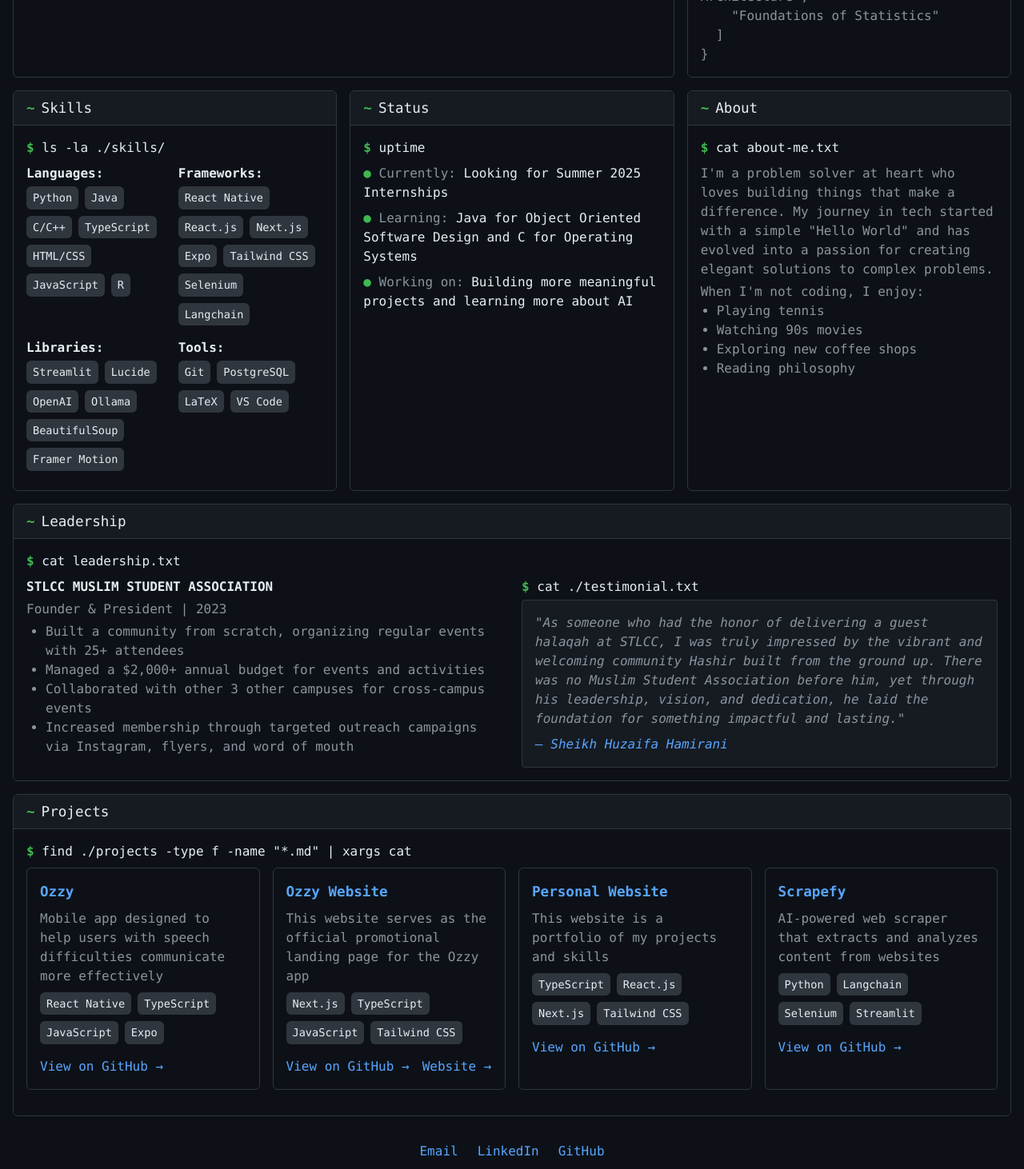
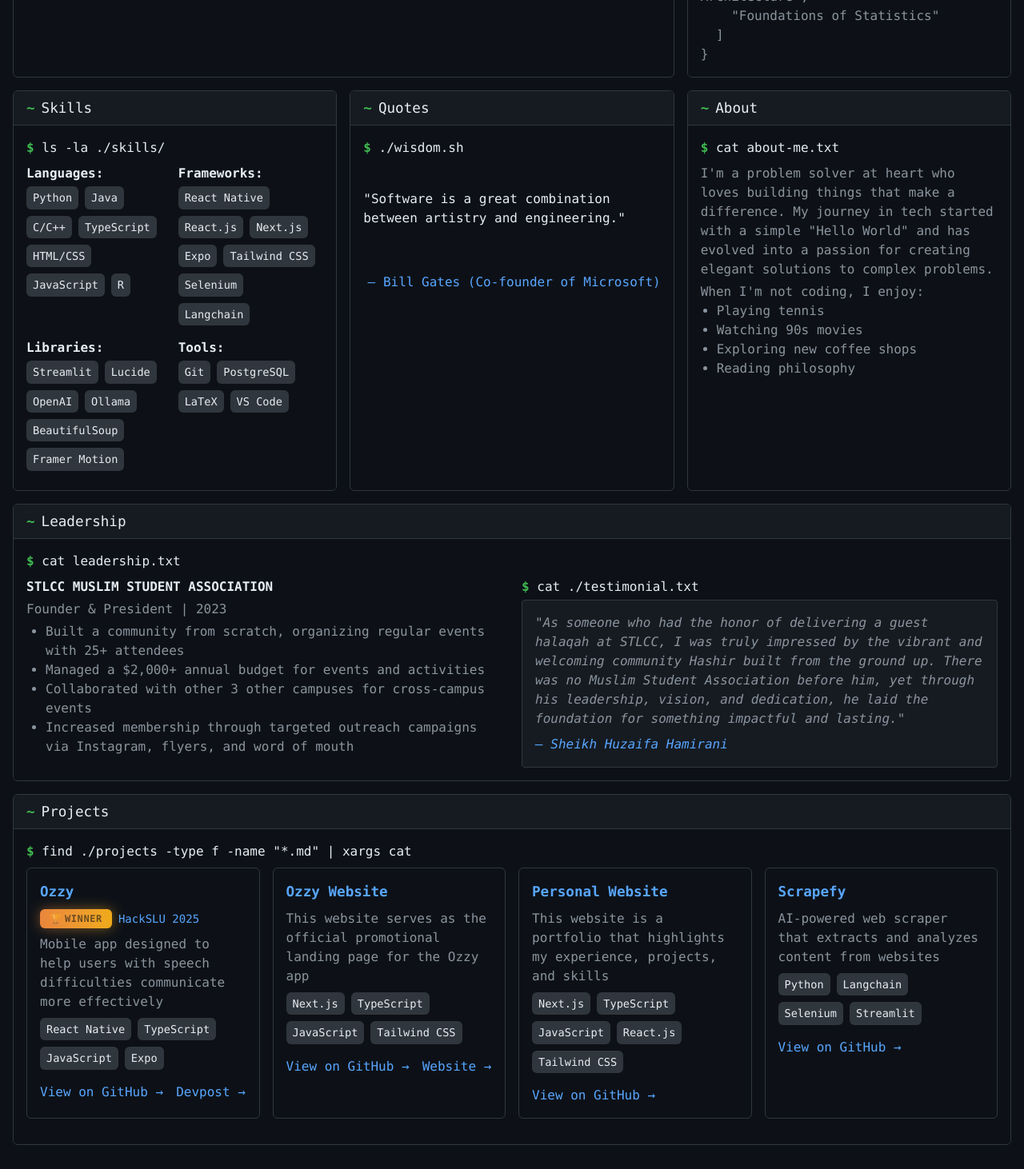
Before and after one commit to mhashir03/Portfolio, a Next.js app: page / in a window 1280 px wide. Shown: the part 800-2262 px from the top of the page at 80% size. Built offline with nearby package versions, Linux system fonts and the light colour scheme.

Commit message:
rid of status, added quotes, and added winner symbol for ozzy

```diff
--- a/src/app/globals.css
+++ b/src/app/globals.css
@@ -292,3 +292,225 @@ h1, h2, h3, h4, h5, h6 {
     --foreground: var(--color-terminal-text);
   }
 }
+
+/* Terminal typing effect styles */
+.typing-text {
+  overflow: hidden;
+  white-space: nowrap;
+  animation: typing 1s steps(20, end);
+  width: fit-content;
+  display: inline-block;
+}
+
+.typing-text-delay-1 {
+  overflow: hidden;
+  white-space: nowrap;
+  animation: typing 1s steps(20, end);
+  animation-delay: 1s;
+  width: 0;
+  animation-fill-mode: forwards;
+}
+
+.typing-text-delay-2 {
+  overflow: hidden;
+  white-space: nowrap;
+  animation: typing 1.5s steps(30, end);
+  animation-delay: 2.5s;
+  width: 0;
+  animation-fill-mode: forwards;
+}
+
+.typing-text-delay-3 {
+  overflow: hidden;
+  white-space: nowrap;
+  animation: typing 2s steps(60, end);
+  animation-delay: 4s;
+  width: 0;
+  animation-fill-mode: forwards;
+}
+
+.typing-text-delay-4 {
+  overflow: hidden;
+  white-space: nowrap;
+  animation: typing 1.5s steps(30, end);
+  animation-delay: 6.5s;
+  width: 0;
+  animation-fill-mode: forwards;
+}
+
+.typing-text-delay-5 {
+  overflow: hidden;
+  white-space: nowrap;
+  animation: typing 2.5s steps(60, end);
+  animation-delay: 8s;
+  width: 0;
+  animation-fill-mode: forwards;
+}
+
+.typing-text-delay-6 {
+  opacity: 0;
+  animation: fadeIn 0.5s;
+  animation-delay: 10.5s;
+  animation-fill-mode: forwards;
+}
+
+@keyframes typing {
+  from { width: 0 }
+  to { width: 100% }
+}
+
+@keyframes fadeIn {
+  from { opacity: 0 }
+  to { opacity: 1 }
+}
+
+.cursor-typing-blink {
+  display: inline-block;
+  width: 0.6em;
+  height: 1em;
+  background-color: var(--color-terminal-success);
+  animation: blink 1s step-end infinite;
+  vertical-align: text-bottom;
+  margin-left: 0.2em;
+}
+
+.typing-effect-container {
+  font-family: ui-monospace, SFMono-Regular, Menlo, Monaco, Consolas, "Liberation Mono", "Courier New", monospace;
+  line-height: 1.5;
+  overflow: hidden;
+}
+
+.typing-line {
+  color: var(--color-terminal-text);
+}
+
+.typing-output {
+  color: var(--color-terminal-muted);
+  margin-left: 1rem;
+}
+
+/* Matrix animation styles */
+.matrix-container {
+  position: relative;
+  background-color: black;
+  overflow: hidden;
+  border-radius: 0.25rem;
+}
+
+.matrix-animation {
+  position: absolute;
+  top: 0;
+  left: 0;
+  right: 0;
+  bottom: 0;
+  color: #3fb950;
+  font-family: monospace;
+  font-size: 14px;
+  text-shadow: 0 0 5px rgba(63, 185, 80, 0.8);
+}
+
+.matrix-column {
+  position: absolute;
+  top: -20px;
+  width: 30px;
+  text-align: center;
+  animation: matrix-rain 3s linear infinite;
+}
+
+.matrix-column span {
+  display: block;
+  animation: matrix-flicker 0.5s linear infinite;
+}
+
+@keyframes matrix-rain {
+  0% {
+    transform: translateY(-100%);
+  }
+  100% {
+    transform: translateY(100vh);
+  }
+}
+
+@keyframes matrix-flicker {
+  0%, 100% {
+    opacity: 1;
+  }
+  50% {
+    opacity: 0.8;
+  }
+}
+
+/* Optional: Add a glow effect to the central text */
+.mix-blend-difference {
+  text-shadow: 0 0 10px rgba(63, 185, 80, 0.8), 0 0 20px rgba(63, 185, 80, 0.5);
+  font-weight: 800;
+  letter-spacing: 1px;
+}
+
+/* Quote animation styles */
+.typing-quote {
+  position: relative;
+  width: 100%;
+  overflow: hidden;
+}
+
+.typing-quote span {
+  display: inline-block;
+  white-space: pre-wrap;
+  position: relative;
+}
+
+.typing-quote span::before {
+  content: '';
+  position: absolute;
+  top: 0;
+  right: 0;
+  bottom: 0;
+  left: 0;
+  background-color: var(--background);
+  border-left: 0.15em solid var(--color-terminal-success);
+  animation: typing 4s steps(40, end) forwards, blink-caret 0.75s step-end infinite;
+}
+
+.quote-author-animate {
+  animation: fadeInAuthor 1s ease forwards;
+  animation-delay: 4s;
+}
+
+@keyframes typing {
+  from { left: 0 }
+  to { left: 100% }
+}
+
+@keyframes blink-caret {
+  from, to { border-color: transparent }
+  50% { border-color: var(--color-terminal-success) }
+}
+
+@keyframes fadeInAuthor {
+  from { opacity: 0 }
+  to { opacity: 1 }
+}
+
+/* This will be used for quote cycling with JavaScript */
+.quote-container[data-state="transition-out"] .typing-quote span::before {
+  animation: none;
+}
+
+.quote-container[data-state="transition-out"] .typing-quote {
+  animation: fadeOutQuote 1s ease forwards;
+}
+
+.quote-container[data-state="transition-out"] .quote-author {
+  animation: fadeOutAuthor 1s ease forwards;
+}
+
+@keyframes fadeOutQuote {
+  from { opacity: 1 }
+  to { opacity: 0 }
+}
+
+@keyframes fadeOutAuthor {
+  from { opacity: 1 }
+  to { opacity: 0 }
+}
--- a/src/app/page.tsx
+++ b/src/app/page.tsx
@@ -1,7 +1,17 @@
-import React from 'react';
+'use client';
+
+import React, { useEffect } from 'react';
 import Link from 'next/link';
+import { quotes } from './quotes';
 
 export default function Home() {
+  useEffect(() => {
+    // Import cycleQuotes function dynamically
+    import('./quotes').then(module => {
+      module.cycleQuotes();
+    });
+  }, []);
+
   return (
     <div className="terminal-container">
       {/* Header Section */}
@@ -224,29 +234,30 @@ export default function Home() {
           </div>
         </div>
 
-        {/* Status Section */}
+        {/* Matrix Digital Rain Section */}
         <div className="bento-item">
           <div className="terminal-header">
             <span className="terminal-prompt">~</span>
-            <span className="ml-2 text-[#e6edf3]">Status</span>
+            <span className="ml-2 text-[#e6edf3]">Quotes</span>
           </div>
           <div className="terminal-content">
-            <p>
+            <p className="mb-2">
               <span className="terminal-prompt">$</span>
-              <span className="terminal-command"> uptime</span>
+              <span className="terminal-command"> ./wisdom.sh</span>
             </p>
 
             <div className="terminal-output">
-              <div className="space-y-2">
-                <p>
-                  <span className="text-[#3fb950]">●</span> Currently: <span className="text-[#e6edf3]">Looking for Summer 2025 Internships</span>
-                </p>
-                <p>
-                  <span className="text-[#3fb950]">●</span> Learning: <span className="text-[#e6edf3]">Java for Object Oriented Software Design and C for Operating Systems</span>
-                </p>
-                <p>
-                  <span className="text-[#3fb950]">●</span> Working on: <span className="text-[#e6edf3]">Building more meaningful projects and learning more about AI</span>
-                </p>
+              <div className="quote-container h-48 flex flex-col justify-center">
+                <div className="typing-quote mb-2 overflow-hidden whitespace-pre-wrap" style={{ minHeight: '6rem' }}>
+                  <span className="text-[#e6edf3]">"Software is a great combination between artistry and engineering."</span>
+                </div>
+                <div className="quote-author text-right text-[#58a6ff] opacity-0 quote-author-animate">
+                  — Bill Gates (Co-founder of Microsoft)
+                </div>
+                <div className="cursor-line mt-4 typing-text-delay-6 hidden">
+                  <span className="terminal-prompt">$</span>
+                  <span className="cursor-typing-blink"></span>
+                </div>
               </div>
             </div>
           </div>
@@ -334,7 +345,19 @@ export default function Home() {
             <div className="terminal-output">
               <div className="grid grid-cols-1 md:grid-cols-2 lg:grid-cols-4 gap-4">
                 <div className="project-card">
-                  <h3 className="project-title">Ozzy</h3>
+                  <div className="flex flex-col mb-2">
+                    <h3 className="project-title mb-1">Ozzy</h3>
+                    <div className="inline-flex items-center">
+                      <div className="relative">
+                        <div className="bg-gradient-to-r from-[#f0883e] to-[#f5af19] text-[#0d1117] text-xs font-bold py-1 px-3 rounded-md flex items-center animate-pulse">
+                          <span className="mr-1">🏆</span>
+                          <span className="font-mono tracking-wider">WINNER</span>
+                        </div>
+                        <div className="absolute inset-0 bg-gradient-to-r from-[#f0883e] to-[#f5af19] rounded-md blur-sm opacity-40 animate-pulse" style={{ animationDelay: '0.5s' }}></div>
+                      </div>
+                      <span className="text-[#58a6ff] ml-2 text-sm">HackSLU 2025</span>
+                    </div>
+                  </div>
                   <p className="text-[#8b949e]">Mobile app designed to help users with speech difficulties communicate more effectively</p>
                   <div className="flex flex-wrap mt-2">
                     <span className="skill-tag">React Native</span>
@@ -342,7 +365,10 @@ export default function Home() {
                     <span className="skill-tag">JavaScript</span>
                     <span className="skill-tag">Expo</span>
                   </div>
-                  <a href="https://github.com/mhashir03/Ozzy" target="_blank" rel="noopener noreferrer" className="terminal-link block mt-2">View on GitHub →</a>
+                  <div className="flex space-x-4 mt-2">
+                    <a href="https://github.com/mhashir03/Ozzy" target="_blank" rel="noopener noreferrer" className="terminal-link">View on GitHub →</a>
+                    <a href="https://devpost.com/software/ozzy" target="_blank" rel="noopener noreferrer" className="terminal-link">Devpost →</a>
+                  </div>
                 </div>
 
                 <div className="project-card">
@@ -362,11 +388,12 @@ export default function Home() {
 
                 <div className="project-card">
                   <h3 className="project-title">Personal Website</h3>
-                  <p className="text-[#8b949e]">This website is a portfolio of my projects and skills</p>
+                  <p className="text-[#8b949e]">This website is a portfolio that highlights my experience, projects, and skills</p>
                   <div className="flex flex-wrap mt-2">
+                    <span className="skill-tag">Next.js</span>
                     <span className="skill-tag">TypeScript</span>
+                    <span className="skill-tag">JavaScript</span>
                     <span className="skill-tag">React.js</span>
-                    <span className="skill-tag">Next.js</span>
                     <span className="skill-tag">Tailwind CSS</span>
                   </div>
                   <a href="https://github.com/mhashir03/Portfolio" target="_blank" rel="noopener noreferrer" className="terminal-link block mt-2">View on GitHub →</a>
@@ -383,6 +410,7 @@ export default function Home() {
                   </div>
                   <a href="https://github.com/mhashir03/Scrapefy" target="_blank" rel="noopener noreferrer" className="terminal-link block mt-2">View on GitHub →</a>
                 </div>
+
               </div>
             </div>
           </div>
--- /dev/null
+++ b/src/app/quotes.js
@@ -0,0 +1,84 @@
+// Computer science quotes to cycle through
+const quotes = [
+  {
+    text: "Software is a great combination between artistry and engineering.",
+    author: "Bill Gates (Co-founder of Microsoft)"
+  },
+  {
+    text: "One of my most productive days was throwing away 1,000 lines of code.",
+    author: "Ken Thompson (Co-creator of Unix)"
+  },
+  {
+    text: "The cleaner your code is, the faster you can write new features.",
+    author: "James Gosling (Creator of Java)"
+  },
+  {
+    text: "Code is read much more often than it is written.",
+    author: "Guido van Rossum (Creator of Python)"
+  },
+  {
+    text: "The best code is no code at all.",
+    author: "Anders Hejlsberg (Creator of C#)"
+  },
+  {
+    text: "Move fast and break things. Unless you are breaking stuff, you are not moving fast enough.",
+    author: "Mark Zuckerberg (Co-founder of Facebook)"
+  },
+  {
+    text: "The best ideas are fragile, and if you try to explain them too soon, they die.",
+    author: "Paul Graham (Co-founder of Y Combinator)"
+  },
+  {
+    text: "Don’t optimize prematurely. Write your code first, then make it fast — if you need to.",
+    author: "Dan Abramov (Co-author of Redux, React Core team)"
+  }
+];
+
+// Function to cycle quotes
+function cycleQuotes() {
+  // If not in browser environment, return
+  if (typeof window === 'undefined') return;
+
+  const quoteContainer = document.querySelector('.quote-container');
+  const quoteText = document.querySelector('.typing-quote span');
+  const quoteAuthor = document.querySelector('.quote-author');
+
+  if (!quoteContainer || !quoteText || !quoteAuthor) return;
+
+  let currentQuoteIndex = 0;
+
+  // Initialize with the first quote
+  quoteText.textContent = `"${quotes[0].text}"`;
+  quoteAuthor.textContent = `— ${quotes[0].author}`;
+
+  // Change quote every 12 seconds
+  setInterval(() => {
+    // Transition out
+    quoteContainer.setAttribute('data-state', 'transition-out');
+
+    // After animation completes, change quote and transition in
+    setTimeout(() => {
+      currentQuoteIndex = (currentQuoteIndex + 1) % quotes.length;
+      quoteText.textContent = `"${quotes[currentQuoteIndex].text}"`;
+      quoteAuthor.textContent = `— ${quotes[currentQuoteIndex].author}`;
+
+      // Reset to default state
+      quoteContainer.removeAttribute('data-state');
+
+      // Reset animations by removing and re-adding classes
+      quoteText.parentElement.classList.remove('typing-quote');
+      quoteAuthor.classList.remove('quote-author-animate');
+
+      // Force reflow
+      void quoteText.parentElement.offsetWidth;
+
+      // Add classes back
+      quoteText.parentElement.classList.add('typing-quote');
+      quoteAuthor.classList.add('quote-author-animate');
+    }, 1000); // 1 second for fade out
+
+  }, 12000); // 12 seconds between quotes
+}
+
+// Export for use in page component
+export { cycleQuotes, quotes };
```
Also changed, not shown: 2 other files (tests, documents, lock files or other folders).
